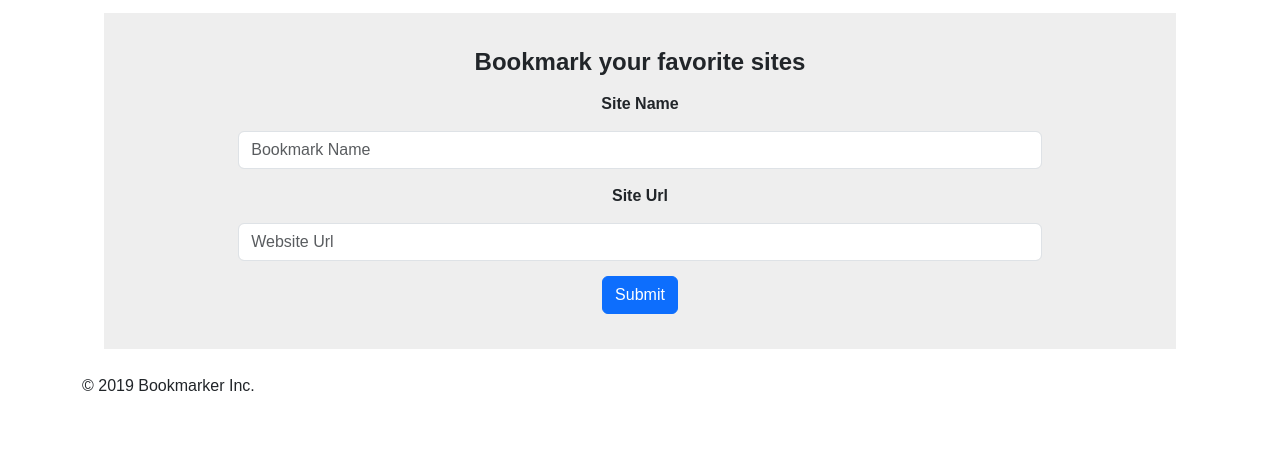
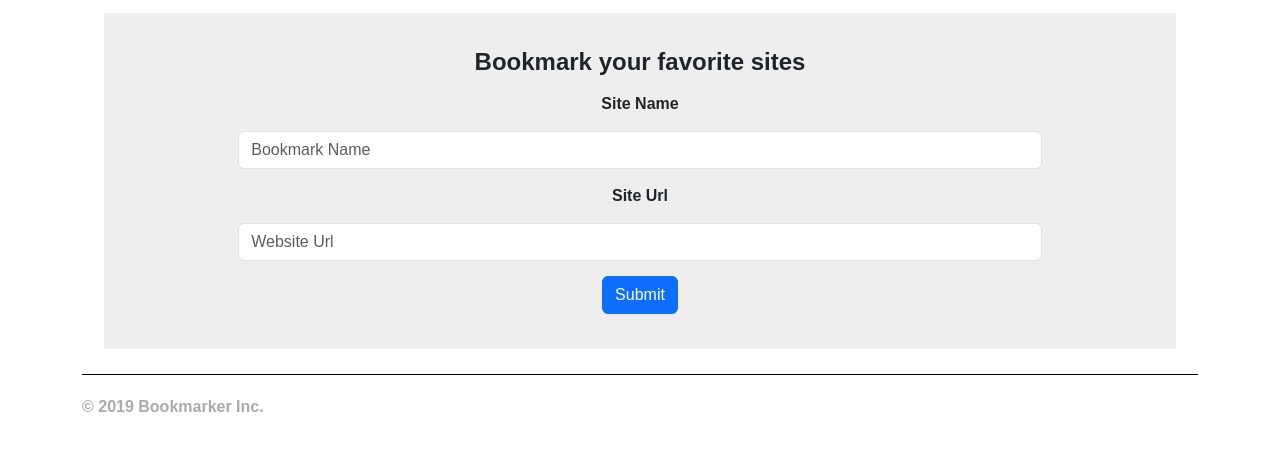
Before and after one commit to merhanhesham/Javascript-Bookmarker, a plain HTML site: page index.html in a window 1280 px wide. Shown: the part 130-580 px from the top of the page. Drawn offline with Linux system fonts and the light colour scheme.

Commit message:
Update index.css

```diff
--- a/index.css
+++ b/index.css
@@ -28,3 +28,10 @@ body{
     margin-bottom: 20px;
     background-image: linear-gradient(#EEE,#FFF);
 }
+
+.bottom{
+    border-top: solid black 1px;
+    padding-top: 20px;
+    color: #AAAAAA;
+    font-weight: bold;
+}
```
